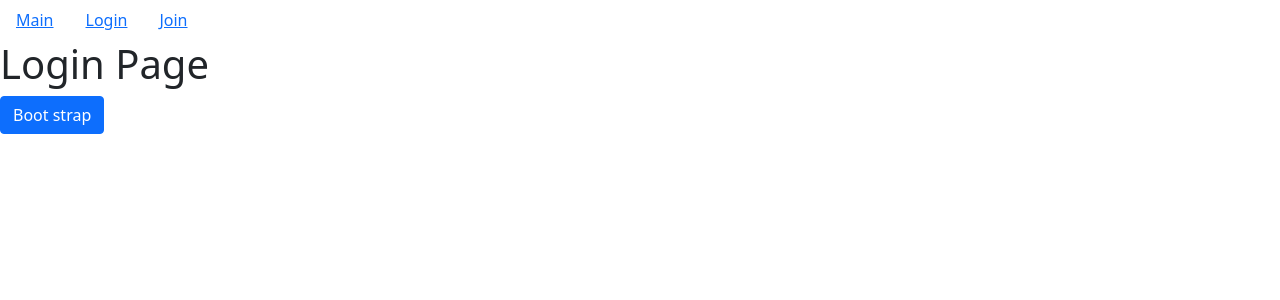
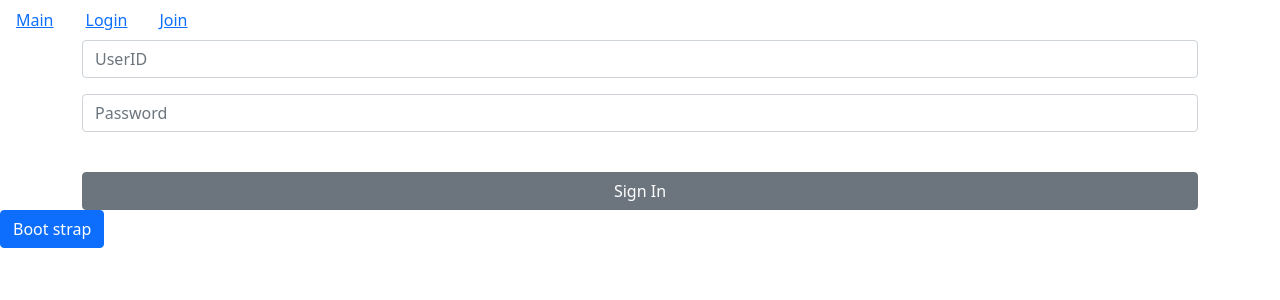
Before and after one commit to VT-courseweb/react, a React (Create React App) app: page /login in a window 1280 px wide. Shown: the top 300 px of the page. Built offline with nearby package versions, Linux system fonts and the light colour scheme.

Commit message:
loginform_202203161322

```diff
--- a/src/pages/Login.js
+++ b/src/pages/Login.js
@@ -1,7 +1,34 @@
+import Form from "react-bootstrap/Form";
+import Button from "react-bootstrap/Button";
+import Row from 'react-bootstrap/Row';
+import Col from 'react-bootstrap/Col';
+import Container from 'react-bootstrap/Container';
+
 function Login(){
     return (
         <div>
-            <h1>Login Page</h1>
+            <Container className="panel">
+                <Form>
+                    <Form.Group as={Row} className="mb-3" controlId="formPlaintextPassword">
+                        <Col sm>
+                            <Form.Control type="password" placeholder="UserID" />
+                        </Col>
+                    </Form.Group>
+
+                    <Form.Group as={Row} className="mb-3" controlId="formPlaintextPassword">
+                        <Col sm>
+                            <Form.Control type="password" placeholder="Password" />
+                        </Col>
+                    </Form.Group>
+                    <br/>
+
+                    <div className="d-grid gap-1">
+                        <Button variant="secondary" type="submit" >
+                            Sign In
+                        </Button>
+                    </div>
+                </Form>
+            </Container>
         </div>
     );
 }
```
